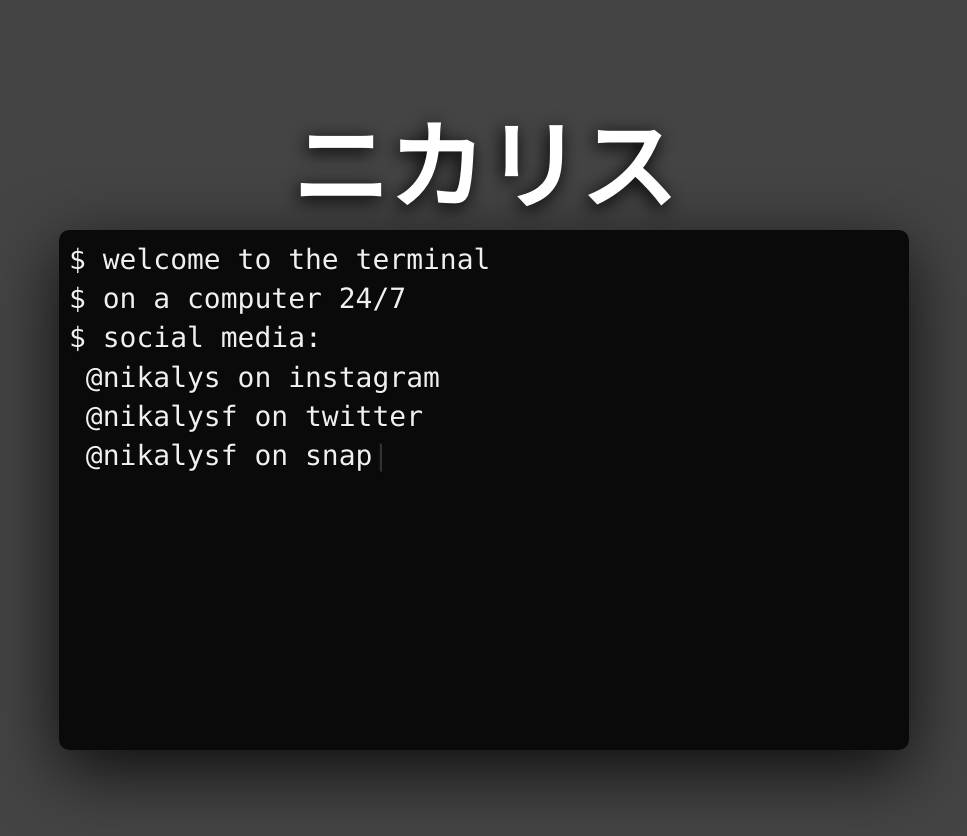
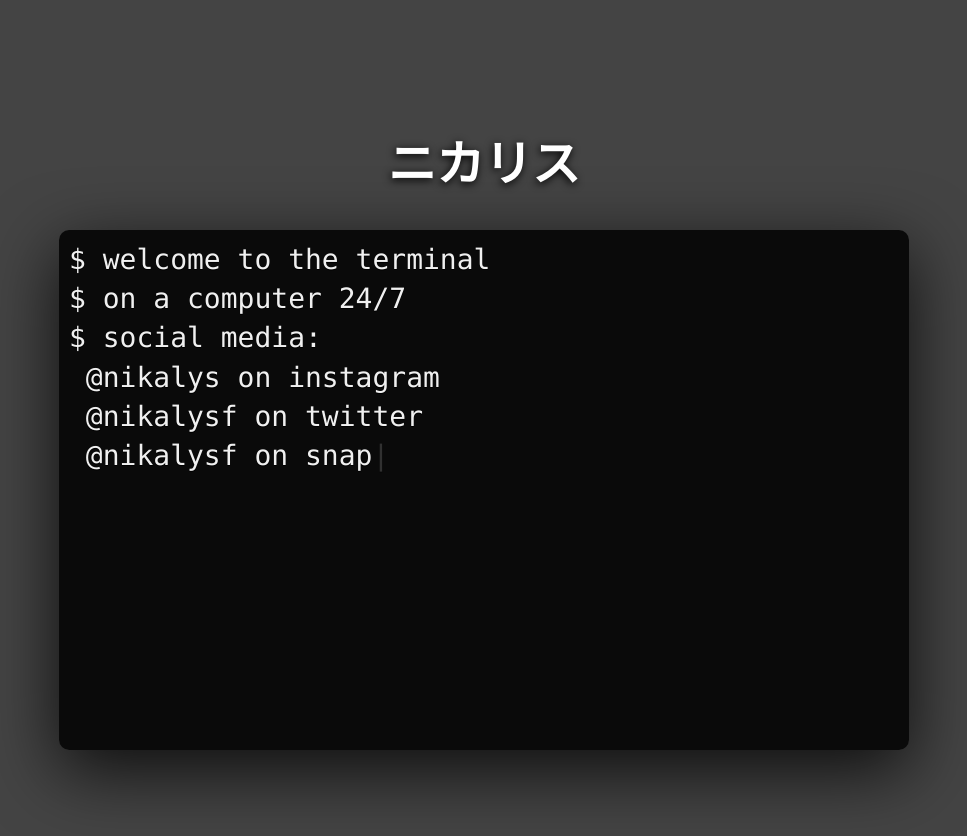
Before and after one commit to nikalys/nikalys, a Jekyll site: the page index.html, which Jekyll copies as it is, in a window 1280 px wide. Shown: the top 836 px of the page, without its empty margins (156-1123 px from the left). Built offline with Jekyll 4.4.1, drawn with Linux system fonts in a browser that asks for light colours; nearby versions of some CDN libraries.

Commit message:
Update index.html

```diff
--- a/index.html
+++ b/index.html
@@ -25,7 +25,7 @@
 <body>
 <div class="header">
 	<div class="head-wrap">
-		<h1 class="h1"><div class="animation-target">ニカリス</div></h1>
+		<h1 class="h1">ニカリス</h1>
 		<div class="text-editor-wrap">
 		<div class="text-body">
 		$ <span id="typed" style="white-space:pre"></span>
```
